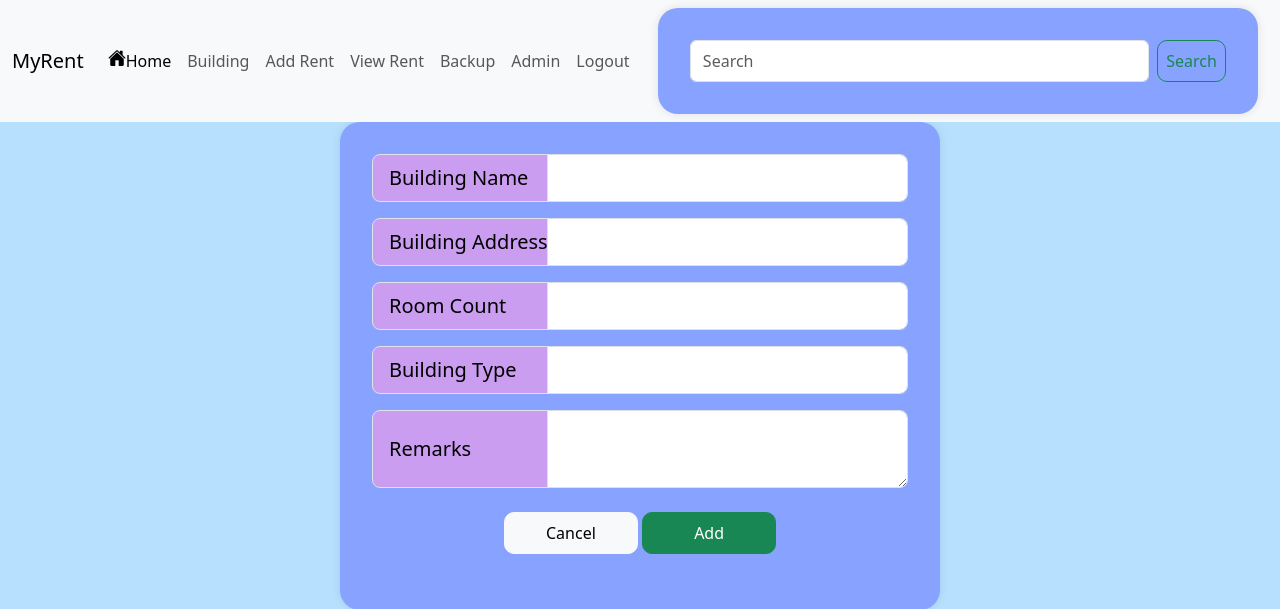
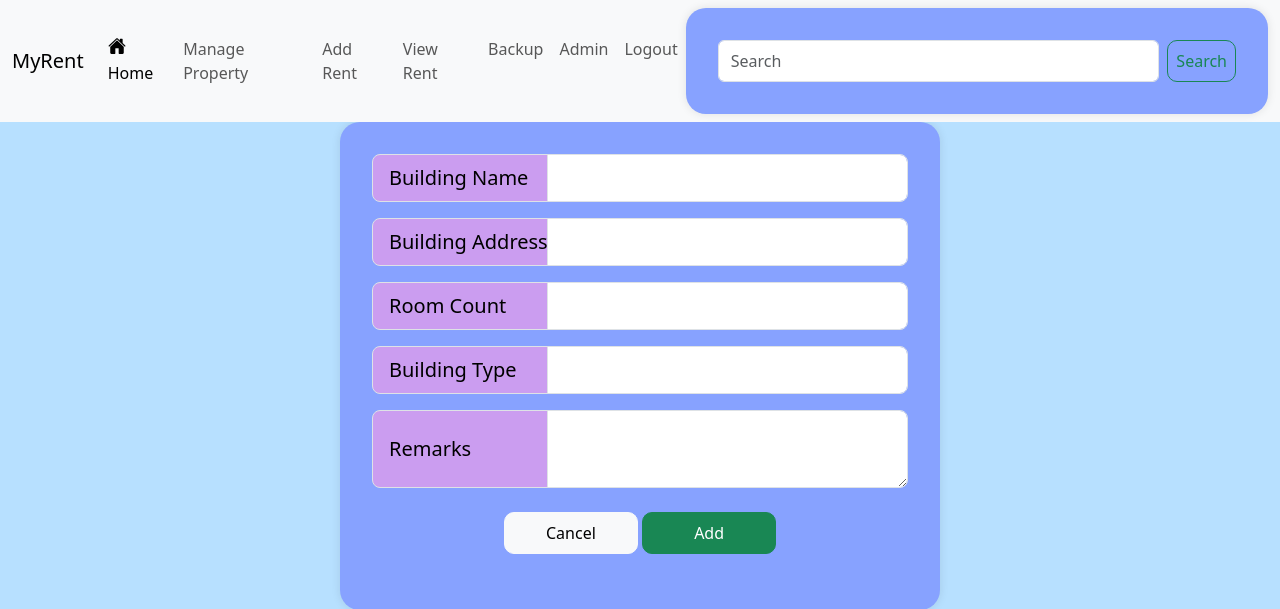
Before and after one commit to aashishChakradhar/RentManagementSystem, a Django app: page /building/add/ in a window 1280 px wide. Shown: the top 609 px of the page. Run offline with Django 5.2, Linux system fonts and the light colour scheme; the visitor is signed in with stand-in values (Sample User, id 1); some libraries are stand-ins or nearby versions.

Commit message:
added new nav link

```diff
--- a/templates/base/header.html
+++ b/templates/base/header.html
@@ -13,7 +13,7 @@
                             <ion-icon name="home" size = "small"></ion-icon>Home</a>
                     </li>
                     <li class="nav-item">
-                        <a class="nav-link" href="{% url 'rent:select-building'%}">Building</a>
+                        <a class="nav-link" href="{% url 'rent:select-building'%}">Manage Property</a>
                     </li>
                     <li class="nav-item">
                         <a class="nav-link" href="{% url 'rent:add-rent'%}">Add Rent</a>
```
